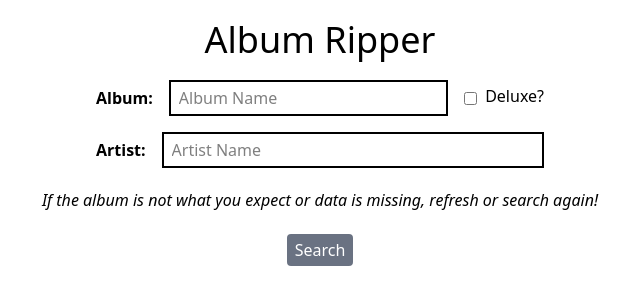
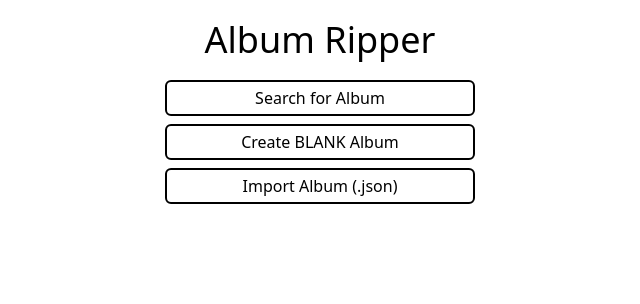
Before and after one commit to oixel/AlbumRipper, a SvelteKit app: page / in a window 1280 px wide. Shown: the top 304 px of the page, without its empty margins (320-960 px from the left). Built offline with nearby package versions, Linux system fonts and the light colour scheme.

Commit message:
divide search into three pages

```diff
--- a/src/lib/components/SearchAlbumForm.svelte
+++ b/src/lib/components/SearchAlbumForm.svelte
@@ -2,25 +2,28 @@
 	import { Album } from '$lib/classes/Album.svelte';
 	import { Track } from '$lib/classes/Track.svelte';
 
-	// Bindable values from input fields
-	let artistName = $state('');
-	let albumName = $state('');
-	let isDeluxe = $state(false);
-
 	let {
+		albumName = $bindable(),
+		artistName = $bindable(),
+		isDeluxe = $bindable(),
 		album = $bindable(),
 		loading = $bindable(),
 		expectedTracklistLength = $bindable(),
 		editingAlbum = $bindable(),
 		error = $bindable(),
-		message = $bindable()
+		message = $bindable(),
+		goToAlbumView
 	}: {
+		albumName: string;
+		artistName: string;
+		isDeluxe: boolean;
 		album: Album | null;
 		loading: boolean;
 		expectedTracklistLength: number;
 		editingAlbum: boolean;
 		error: boolean;
 		message: string;
+		goToAlbumView: Function;
 	} = $props();
 
 	//
@@ -54,7 +57,8 @@
 				let coverURL = `https://coverartarchive.org/release/${id}/front`;
 
 				album = new Album(correctAlbum.title, artistName, data.date.substr(0, 4), coverURL);
-				console.log('Created new album');
+				goToAlbumView();
+
 				const tracklist = data.media[0].tracks;
 				expectedTracklistLength = tracklist.length;
 
@@ -86,6 +90,9 @@
 					if (data && data.video) {
 						newTrack.videoURL = data.video.url;
 					}
+
+					// Prevent error if 'Go Back' is pressed while searching for tracks by returning out before appending
+					if (!album) return;
 
 					// Append this new song to the end of the album's tracklist array
 					album.tracklist.push(newTrack);
@@ -158,7 +165,6 @@
 
 <button
 	onclick={() => {
-		console.log('Searching for album with name:', albumName);
 		search();
 		editingAlbum = false;
 	}}
--- a/src/routes/+page.svelte
+++ b/src/routes/+page.svelte
@@ -4,13 +4,21 @@
 	import AlbumView from '$lib/components/AlbumView.svelte';
 	import SearchAlbumForm from '$lib/components/SearchAlbumForm.svelte';
 
+	// Tracks which method is used to create Album object
+	let pageState: '' | 'search' | 'blank' | 'import' | 'album' = $state('');
+
 	// Tracks the state of current operation
-	let loading = $state(false);
+	let loading: boolean = $state(false);
 	let error = $state(false);
 	let message = $state('');
 
 	//
 	let audioQuality = $state(5);
+
+	// Bindable values from input fields
+	let artistName = $state('');
+	let albumName = $state('');
+	let isDeluxe = $state(false);
 
 	// Album attributes
 	let album: Album | null = $state(null);
@@ -149,18 +157,65 @@
 	<title>Album Ripper</title>
 </svelte:head>
 
-<form class="flex flex-col gap-5">
+{#if pageState}
+	<button
+		type="button"
+		class="absolute self-start"
+		onclick={() => {
+			album = null;
+
+			if (albumName && artistName) pageState = 'search';
+			else pageState = '';
+		}}>← Go Back</button
+	>
+{/if}
+
+<form class="flex flex-col items-center gap-5">
 	<h1 class="text-center text-4xl select-none">Album Ripper</h1>
+
+	{#if !pageState}
+		<div class="flex w-full flex-col items-center gap-2">
+			<button
+				class="w-1/4"
+				onclick={() => {
+					pageState = 'search';
+				}}
+			>
+				Search for Album
+			</button>
+			<button
+				class="w-1/4"
+				onclick={() => {
+					pageState = 'blank';
+				}}
+			>
+				Create BLANK Album
+			</button>
+			<button
+				class="w-1/4"
+				onclick={() => {
+					pageState = 'import';
+				}}
+			>
+				Import Album (.json)
+			</button>
+		</div>
+	{:else if pageState == 'search'}
 		<SearchAlbumForm
+			bind:albumName
+			bind:artistName
+			bind:isDeluxe
 			bind:album
 			bind:loading
 			bind:expectedTracklistLength
 			bind:editingAlbum
 			bind:error
 			bind:message
+			goToAlbumView={() => {
+				pageState = 'album';
+			}}
 		/>
-
-	{#if album}
+	{:else if pageState == 'album' && album}
 		<AlbumView {album} {expectedTracklistLength} {editingAlbum} {loading} {downloadProgress} />
 	{/if}
 
--- a/src/routes/layout.css
+++ b/src/routes/layout.css
@@ -5,7 +5,7 @@ body {
 }
 
 button {
-    @apply not-disabled:cursor-pointer px-2 py-1 border-2 rounded-md transition-transform duration-75 not-disabled:hover:scale-105 not-disabled:hover:bg-yellow-200;
+    @apply not-disabled:cursor-pointer px-2 py-1 border-2 rounded-md transition-transform duration-75 not-disabled:hover:scale-105 not-disabled:hover:bg-yellow-200 not-disabled:hover:font-bold;
 }
 
 a {
```
Lines whose indentation alone changed are shown as unchanged.
